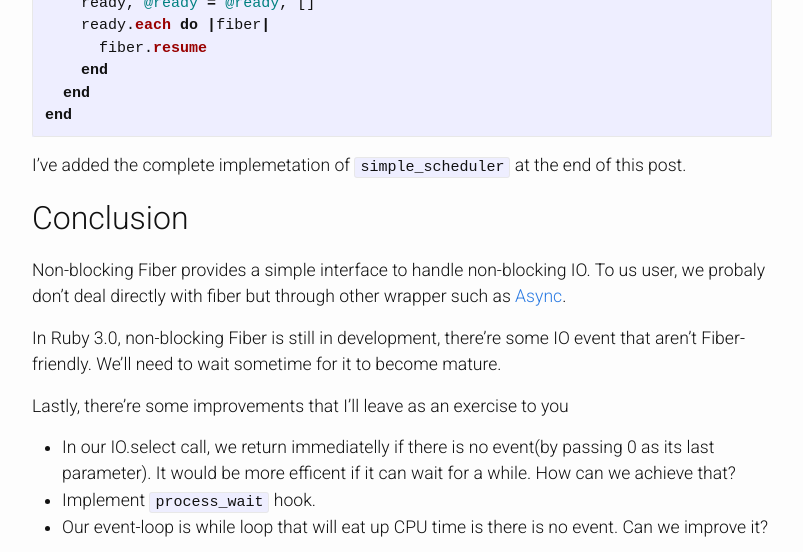
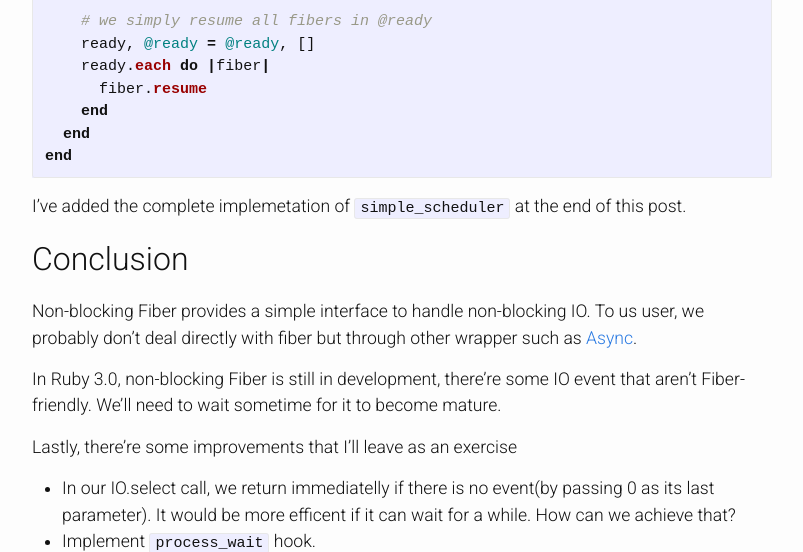
Before and after one commit to zinh/zinh.github.io, a Jekyll site: the page built from _posts/2020-12-25-ruby-3-fiber.markdown, in a window 1280 px wide and 900 px high, scrolled down 6966 px, cut to the strip 0-552 px from the top of the window. Shown: the whole strip, without its empty margins (238-1041 px from the left). Built offline with Jekyll 4.4.1, drawn with Linux system fonts in a browser that asks for light colours; some of the changed text lies outside the part shown.

Commit message:
Fix typo

```diff
--- a/_posts/2020-12-25-ruby-3-fiber.markdown
+++ b/_posts/2020-12-25-ruby-3-fiber.markdown
@@ -322,12 +325,12 @@
 ## Conclusion
 
 Non-blocking Fiber provides a simple interface to handle non-blocking IO.
-To us user, we probaly don't deal directly with fiber but through other wrapper such as [Async](https://github.com/socketry/async).
+To us user, we probably don't deal directly with fiber but through other wrapper such as [Async](https://github.com/socketry/async).
 
 In Ruby 3.0, non-blocking Fiber is still in development, there're some IO event that aren't Fiber-friendly.
 We'll need to wait sometime for it to become mature.
 
-Lastly, there're some improvements that I'll leave as an exercise to you
+Lastly, there're some improvements that I'll leave as an exercise
 - In our IO.select call, we return immediatelly if there is no event(by passing 0 as its last parameter).
 It would be more efficent if it can wait for a while.
 How can we achieve that?
```
Also changed, not shown: other parts of _posts/2020-12-25-ruby-3-fiber.markdown (+5 -2 lines).
